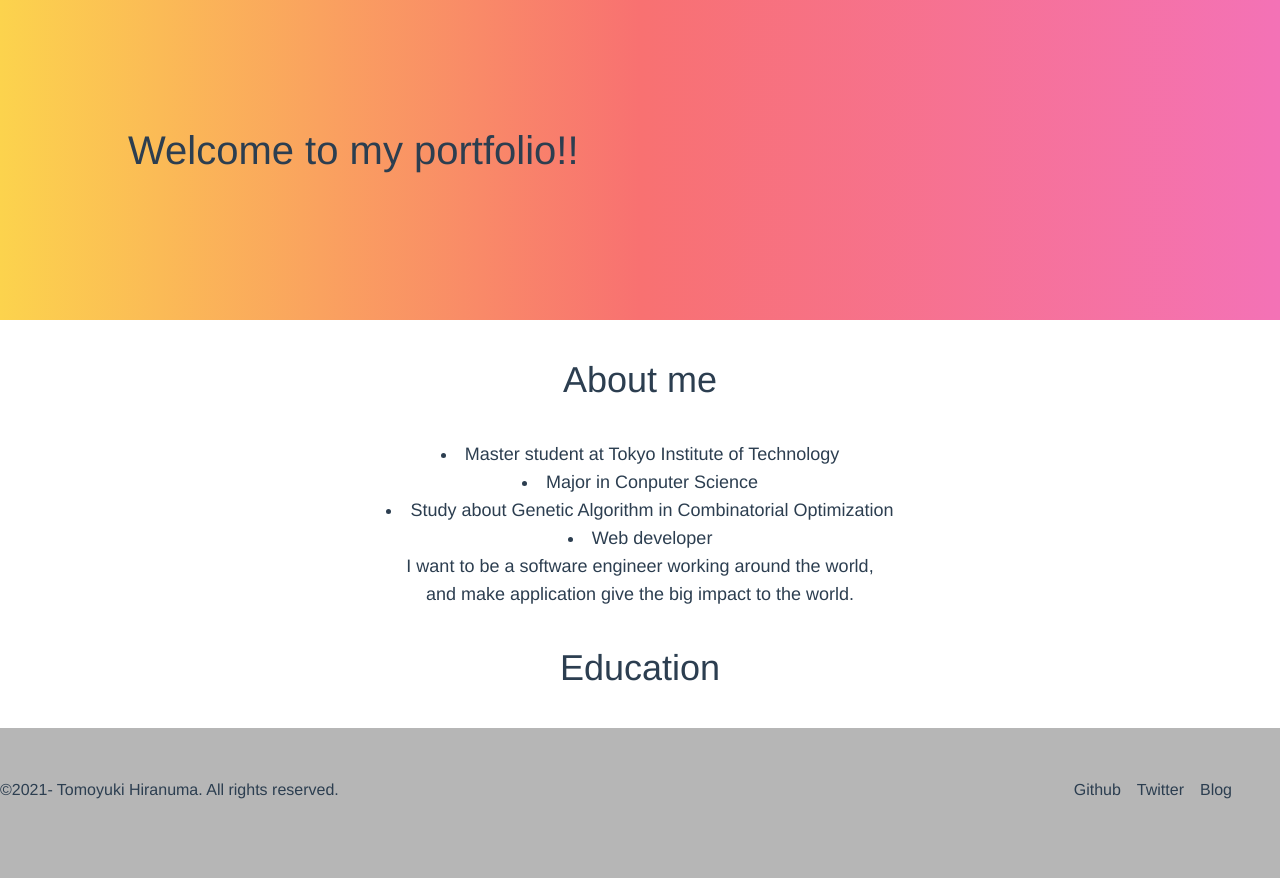
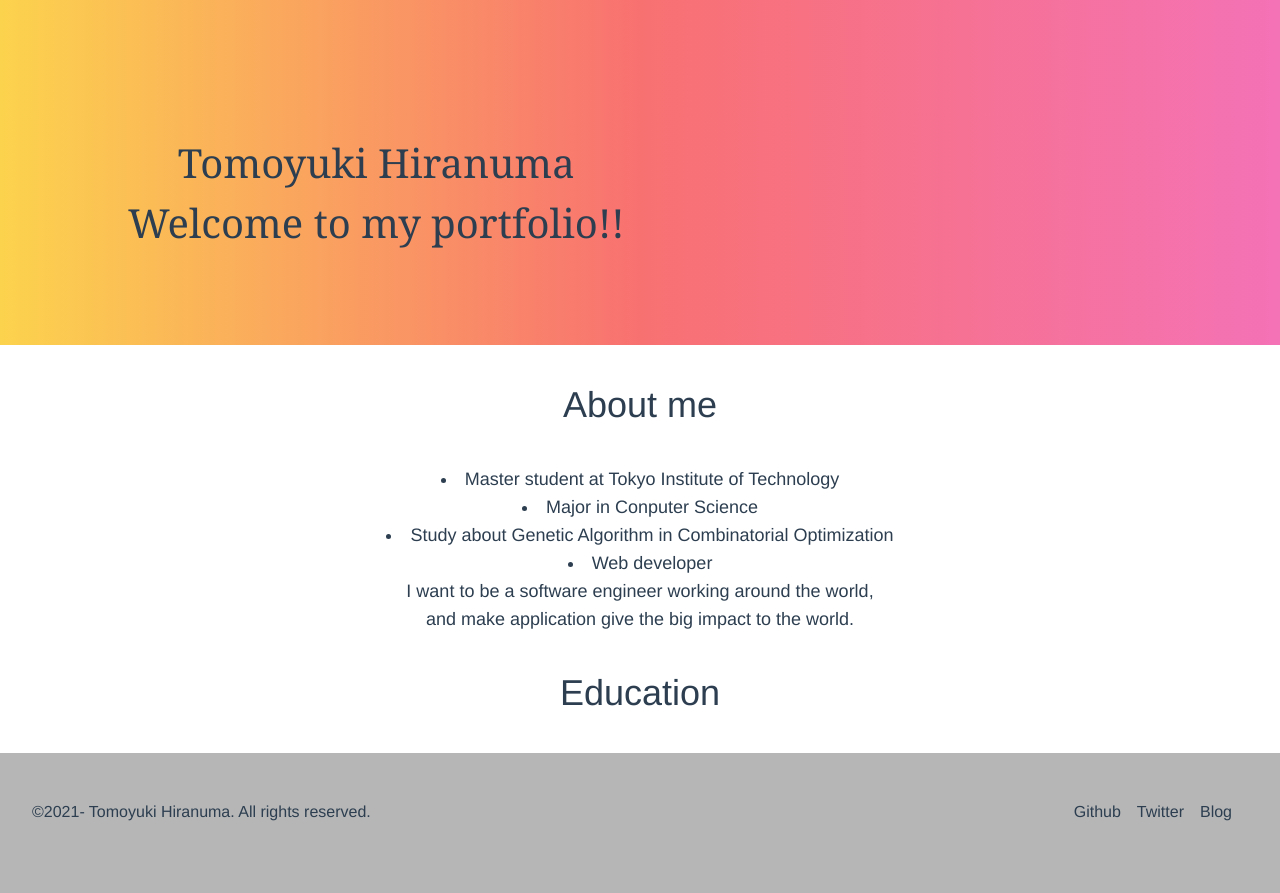
Before and after one commit to tomoyuki-hiranuma/portfolio, a Vue app: page / in a window 1280 px wide. Shown: the part 140-1033 px from the top of the page. Built offline with nearby package versions, Linux system fonts and the light colour scheme.

Commit message:
name hover to top

```diff
--- a/src/components/Main.vue
+++ b/src/components/Main.vue
@@ -6,7 +6,14 @@
           id="top"
           class="static bg-gradient-to-r from-yellow-300 via-red-400 to-pink-400"
         >
-          <p id="message">Welcome to my portfolio!!</p>
+          <div id="message" class="">
+            <div class="font-serif hover:text-gray-400 cursor-default">
+              Tomoyuki Hiranuma
+            </div>
+            <div class="font-serif hover:text-gray-400 cursor-default">
+              Welcome to my portfolio!!
+            </div>
+          </div>
         </div>
       </div>
       <About />
@@ -33,7 +40,7 @@ main {
   width: 100%;
 }
 #top {
-  height: 400px;
+  height: 425px;
   width: 100%;
   position: relative;
 }
--- a/src/components/MyFooter.vue
+++ b/src/components/MyFooter.vue
@@ -1,6 +1,6 @@
 <template>
   <footer class="relative">
-    <p class="float-left absolute top-1/3">
+    <p class="float-left absolute top-1/3 left-8">
       &copy;{{ thisYear }}- Tomoyuki Hiranuma. All rights reserved.
     </p>
     <div class="absolute right-10 top-1/3">
@@ -26,6 +26,6 @@ export default {
 footer {
   width: 100%;
   background-color: lighten(dimgray, 30%);
-  height: 150px;
+  height: 140px;
 }
 </style>
```
